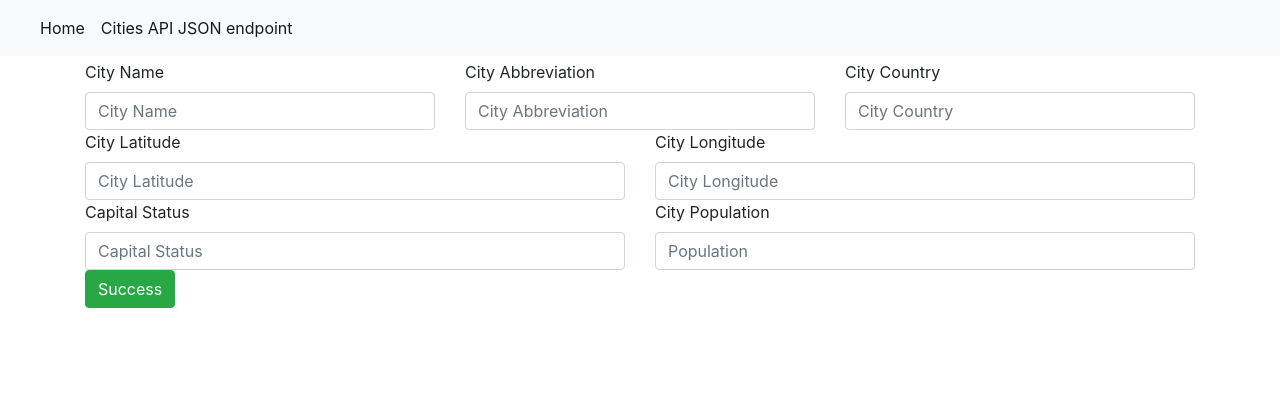
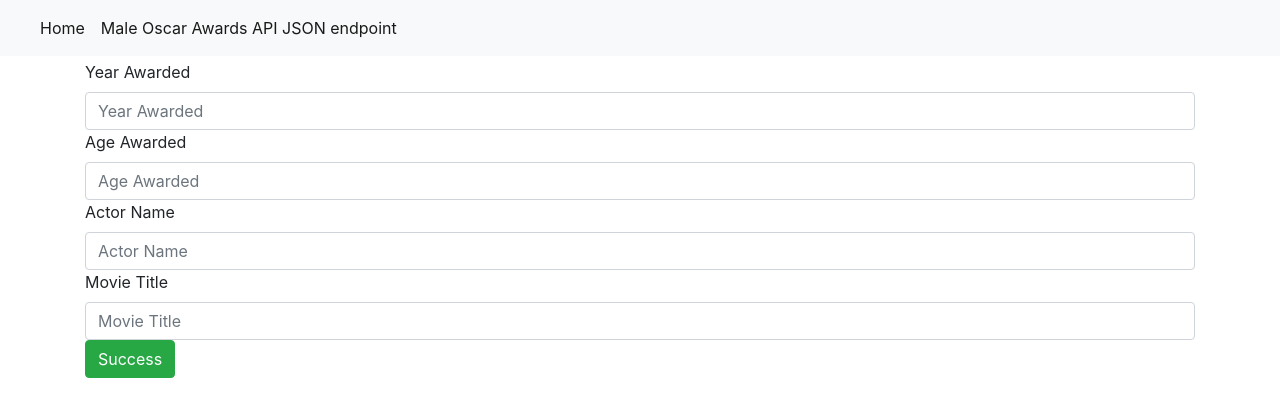
Before and after one commit to dougrizio/webapp, a Flask app: template app/templates/new.html in a window 1280 px wide. Shown: the top 417 px of the page. Run offline with Flask 2, Linux system fonts and the light colour scheme; the template is opened without the code that fills it, so the values that code supplies are empty; some libraries are stand-ins or nearby versions.

Commit message:
Task: replaced all "city" codes with "oscar" codes

```diff
--- a/app/app.py
+++ b/app/app.py
@@ -18,17 +18,17 @@ mysql.init_app(app)
 
 @app.route('/', methods=['GET'])
 def index():
-    user = {'username': 'Male Oscar Winners'}
+    user = {'username': 'Male Oscar Awards'}
     cursor = mysql.get_db().cursor()
     cursor.execute('SELECT * FROM tblOscarsImport')
     result = cursor.fetchall()
-    return render_template('index.html', title='Home', user=user, cities=result)
+    return render_template('index.html', title='Home', user=user, oscarAwards=result)
 
 
 @app.route('/view/<int:oscar_id>', methods=['GET'])
 def record_view(oscar_id):
     cursor = mysql.get_db().cursor()
-    cursor.execute('SELECT * FROM tblOscarsImport WHERE fldIndex=%s', oscar_id)
+    cursor.execute('SELECT * FROM tblOscarsImport WHERE id = %s', oscar_id)
     result = cursor.fetchall()
     return render_template('view.html', title='View Form', oscar=result[0])
 
@@ -36,7 +36,7 @@ def record_view(oscar_id):
 @app.route('/edit/<int:oscar_id>', methods=['GET'])
 def form_edit_get(oscar_id):
     cursor = mysql.get_db().cursor()
-    cursor.execute('SELECT * FROM tblOscarsImport WHERE fldIndex=%s', oscar_id)
+    cursor.execute('SELECT * FROM tblOscarsImport WHERE id = %s', oscar_id)
     result = cursor.fetchall()
     return render_template('edit.html', title='Edit Form', oscar=result[0])
 
@@ -46,24 +46,24 @@ def form_update_post(oscar_id):
     cursor = mysql.get_db().cursor()
     inputData = (request.form.get('fldYear'), request.form.get('fldAge'),
                  request.form.get('fldName'), request.form.get('fldMovie'), oscar_id)
-    sql_update_query = """UPDATE tblOscarsImport t SET t.fldName = %s, t.fldYear = %s, t.fldAge = %s, t.fldName =
-    %s, t.fldMovie = %s, WHERE t.fldIndex = %s """
+    sql_update_query = """UPDATE tblOscarsImport t SET t.fldYear = %s, t.fldAge = %s, t.fldName = %s,
+    t.fldMovie = %s WHERE t.id = %s """
     cursor.execute(sql_update_query, inputData)
     mysql.get_db().commit()
     return redirect("/", code=302)
 
-@app.route('/cities/new', methods=['GET'])
+@app.route('/oscarAwards/new', methods=['GET'])
 def form_insert_get():
     return render_template('new.html', title='New Oscar Form')
 
 
-@app.route('/cities/new', methods=['POST'])
+@app.route('/oscarAwards/new', methods=['POST'])
 def form_insert_post():
     cursor = mysql.get_db().cursor()
     inputData = (request.form.get('fldName'), request.form.get('fldLat'), request.form.get('fldLong'),
                  request.form.get('fldCountry'), request.form.get('fldAbbreviation'),
                  request.form.get('fldCapitalStatus'), request.form.get('fldPopulation'))
-    sql_insert_query = """INSERT INTO tblOscarsImport (fldName,fldLat,fldLong,fldCountry,fldAbbreviation,fldCapitalStatus,fldPopulation) VALUES (%s, %s,%s, %s,%s, %s,%s) """
+    sql_insert_query = """INSERT INTO tblOscarsImport (fldYear,fldAge,fldName,fldMovie) VALUES (%s, %s, %s, %s) """
     cursor.execute(sql_insert_query, inputData)
     mysql.get_db().commit()
     return redirect("/", code=302)
@@ -71,13 +71,13 @@ def form_insert_post():
 @app.route('/delete/<int:oscar_id>', methods=['POST'])
 def form_delete_post(oscar_id):
     cursor = mysql.get_db().cursor()
-    sql_delete_query = """DELETE FROM tblOscarsImport WHERE fldIndex = %s """
+    sql_delete_query = """DELETE FROM tblOscarsImport WHERE id = %s """
     cursor.execute(sql_delete_query, oscar_id)
     mysql.get_db().commit()
     return redirect("/", code=302)
 
 
-@app.route('/api/v1/cities', methods=['GET'])
+@app.route('/api/v1/oscarAwards', methods=['GET'])
 def api_browse() -> str:
     cursor = mysql.get_db().cursor()
     cursor.execute('SELECT * FROM tblOscarsImport')
@@ -87,37 +87,35 @@ def api_browse() -> str:
     return resp
 
 
-@app.route('/api/v1/cities/<int:oscar_id>', methods=['GET'])
+@app.route('/api/v1/oscarAwards/<int:oscar_id>', methods=['GET'])
 def api_retrieve(oscar_id) -> str:
     cursor = mysql.get_db().cursor()
-    cursor.execute('SELECT * FROM tblOscarsImport WHERE fldIndex = %s', oscar_id)
+    cursor.execute('SELECT * FROM tblOscarsImport WHERE id = %s', oscar_id)
     result = cursor.fetchall()
     json_result = json.dumps(result);
     resp = Response(json_result, status=200, mimetype='application/json')
     return resp
 
 
-@app.route('/api/v1/cities/', methods=['POST'])
+@app.route('/api/v1/oscarAwards/', methods=['POST'])
 def api_add() -> str:
     resp = Response(status=201, mimetype='application/json')
     return resp
 
 
-@app.route('/api/v1/cities/<int:oscar_id>', methods=['PUT'])
+@app.route('/api/v1/oscarAwards/<int:oscar_id>', methods=['PUT'])
 def api_edit(oscar_id) -> str:
     resp = Response(status=201, mimetype='application/json')
     return resp
 
-
-@app.route('/api/v1/cities/<int:oscar_id>', methods=['DELETE'])
+@app.route('/api/v1/oscarAwards/<int:oscar_id>', methods=['DELETE'])
 def api_delete(oscar_id) -> str:
     cursor = mysql.get_db().cursor()
-    sql_delete_query = """DELETE FROM tblOscarsImport WHERE fldIndex = %s """
+    sql_delete_query = """DELETE FROM tblOscarsImport WHERE id = %s """
     cursor.execute(sql_delete_query, oscar_id)
     mysql.get_db().commit()
     resp = Response(status=200, mimetype='application/json')
     return resp
 
-
 if __name__ == '__main__':
     app.run(host='0.0.0.0', debug=True)
--- a/app/templates/layout.html
+++ b/app/templates/layout.html
@@ -34,7 +34,7 @@
         <a class="nav-link" href="#">Home <span class="sr-only">(current)</span></a>
       </li>
       <li class="nav-item active">
-        <a class="nav-link" href="api/cities">Cities API JSON endpoint <span class="sr-only">(current)</span></a>
+        <a class="nav-link" href="api/oscarAwards">Male Oscar Awards API JSON endpoint <span class="sr-only">(current)</span></a>
       </li>
 
     </ul>
--- a/app/templates/new.html
+++ b/app/templates/new.html
@@ -1,44 +1,36 @@
 {% extends "layout.html" %}
 {% block content %}
-<form action="/cities/new" method="POST">
+
+<form action="/oscarAwards/new" method="POST">
+
     <div class="row">
         <div class="col">
-            <label for="fldName">City Name</label>
-            <input id="fldName" type="text" class="form-control" placeholder="City Name" name="fldName">
-        </div>
-        <div class="col">
-            <label for="fldAbbreviation">City Abbreviation</label>
-            <input id="fldAbbreviation" t ype="text" class="form-control" placeholder="City Abbreviation"
-                   name="fldAbbreviation">
-        </div>
-        <div class="col">
-            <label for="fldCountry">City Country</label>
-            <input id="fldCountry" type="text" class="form-control" placeholder="City Country" name="fldCountry">
+            <label for="fldYear">Year Awarded</label>
+            <input id="fldYeare" type="text" class="form-control" placeholder="Year Awarded" name="fldYear">
         </div>
     </div>
 
     <div class="row">
         <div class="col">
-            <label for="fldLat">City Latitude</label>
-            <input id="fldLat" type="text" class="form-control" placeholder="City Latitude" name="fldLat">
-        </div>
-        <div class="col">
-            <label for="fldlong">City Longitude</label>
-            <input id="fldlong" type="text" class="form-control" placeholder="City Longitude" name="fldLong">
+            <label for="fldAge">Age Awarded</label>
+            <input id="fldAge" type="text" class="form-control" placeholder="Age Awarded" name="fldAge">
         </div>
     </div>
+
     <div class="row">
         <div class="col">
-            <label for="fldCapitalStatus">Capital Status</label>
-
-            <input id="fldCapitalStatus" type="text" class="form-control" placeholder="Capital Status "
-                   name="fldCapitalStatus">
-        </div>
-        <div class="col">
-            <label for="fldPopulation">City Population</label>
-            <input id="fldPopulation" type="text" class="form-control" placeholder="Population" name="fldPopulation">
+            <label for="fldName">Actor Name</label>
+            <input id="fldName" type="text" class="form-control" placeholder="Actor Name" name="fldName">
         </div>
     </div>
+
+    <div class="row">
+        <div class="col">
+            <label for="fldMovie">Movie Title</label>
+            <input id="fldMovie" type="text" class="form-control" placeholder="Movie Title" name="fldMovie">
+        </div>
+    </div>
+
     <button type="submit" class="btn btn-success">Success</button>
 
 </form>
--- a/db/init.sql
+++ b/db/init.sql
@@ -2,7 +2,7 @@ CREATE DATABASE oscarsData;
 use oscarsData;
 
 CREATE TABLE IF NOT EXISTS tblOscarsImport (
-    `fldIndex` INT,
+    `id` INT,
     `fldYear` INT,
     `fldAge` INT,
     `fldName` VARCHAR(25) CHARACTER SET utf8,
```
Also changed, not shown: app/templates/edit.html (+18 -26 lines), app/templates/index.html (+9 -15 lines), app/templates/view.html (+6 -8 lines).
